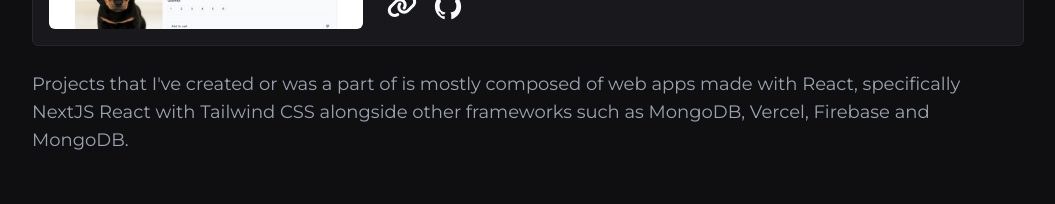
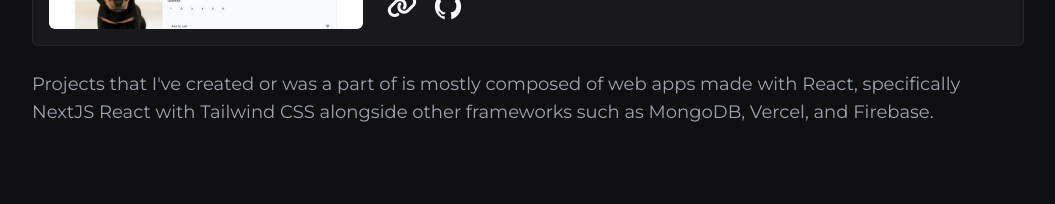
Before and after one commit to garryloopy/my-portfolio, a Next.js app: page / in a window 1280 px wide. Shown: the part 3175-3379 px from the top of the page, without its empty margins (112-1167 px from the left). Built offline with nearby package versions, Linux system fonts and the light colour scheme.

Commit message:
Update typo in projects section

```diff
--- a/app/sections/ProjectsSection.js
+++ b/app/sections/ProjectsSection.js
@@ -51,8 +51,7 @@ export default function ProjectsSection() {
         >
           Projects that I&apos;ve created or was a part of is mostly composed of
           web apps made with React, specifically NextJS React with Tailwind CSS
-          alongside other frameworks such as MongoDB, Vercel, Firebase and
-          MongoDB.
+          alongside other frameworks such as MongoDB, Vercel, and Firebase.
         </motion.p>
       </div>
     </SectionLayout>
```
